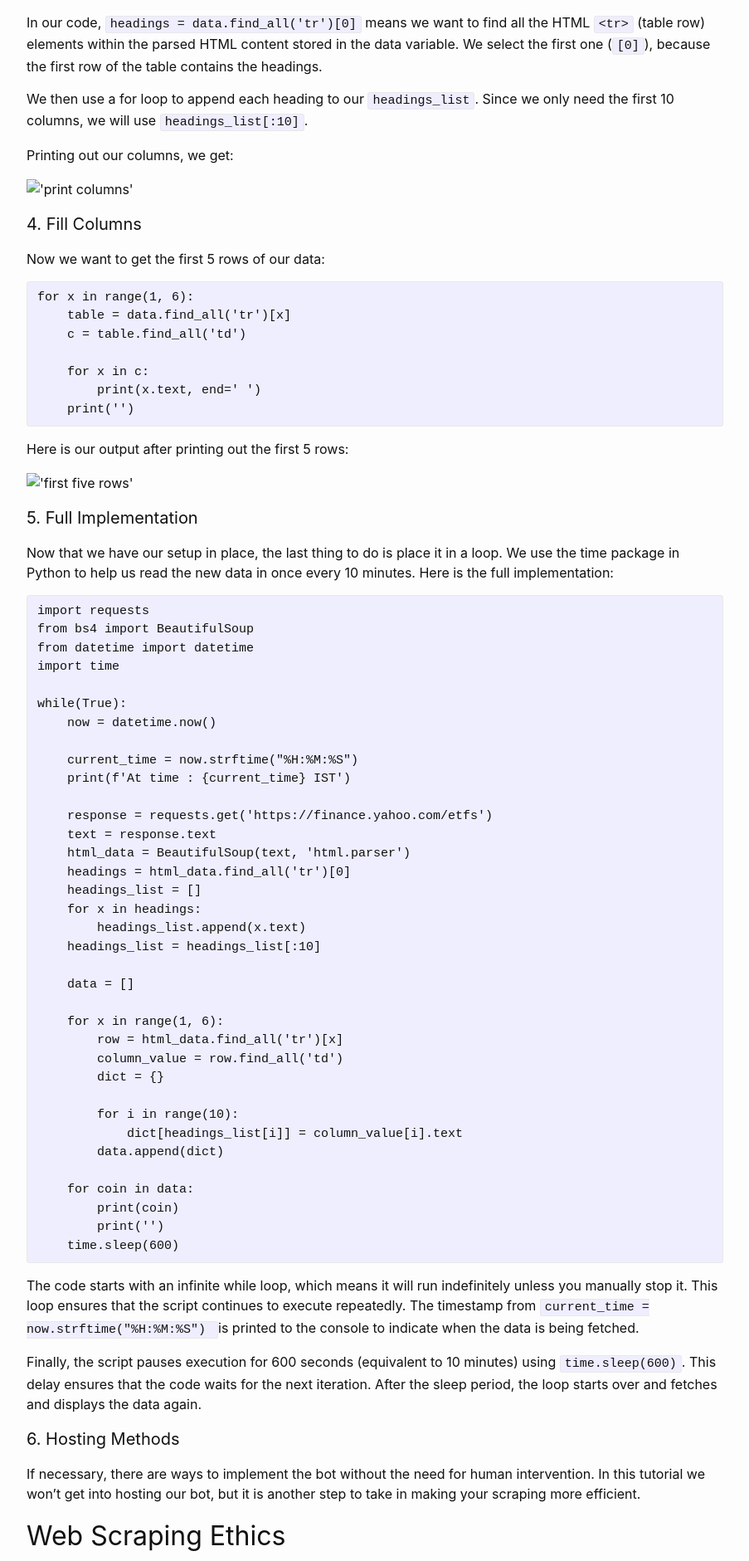
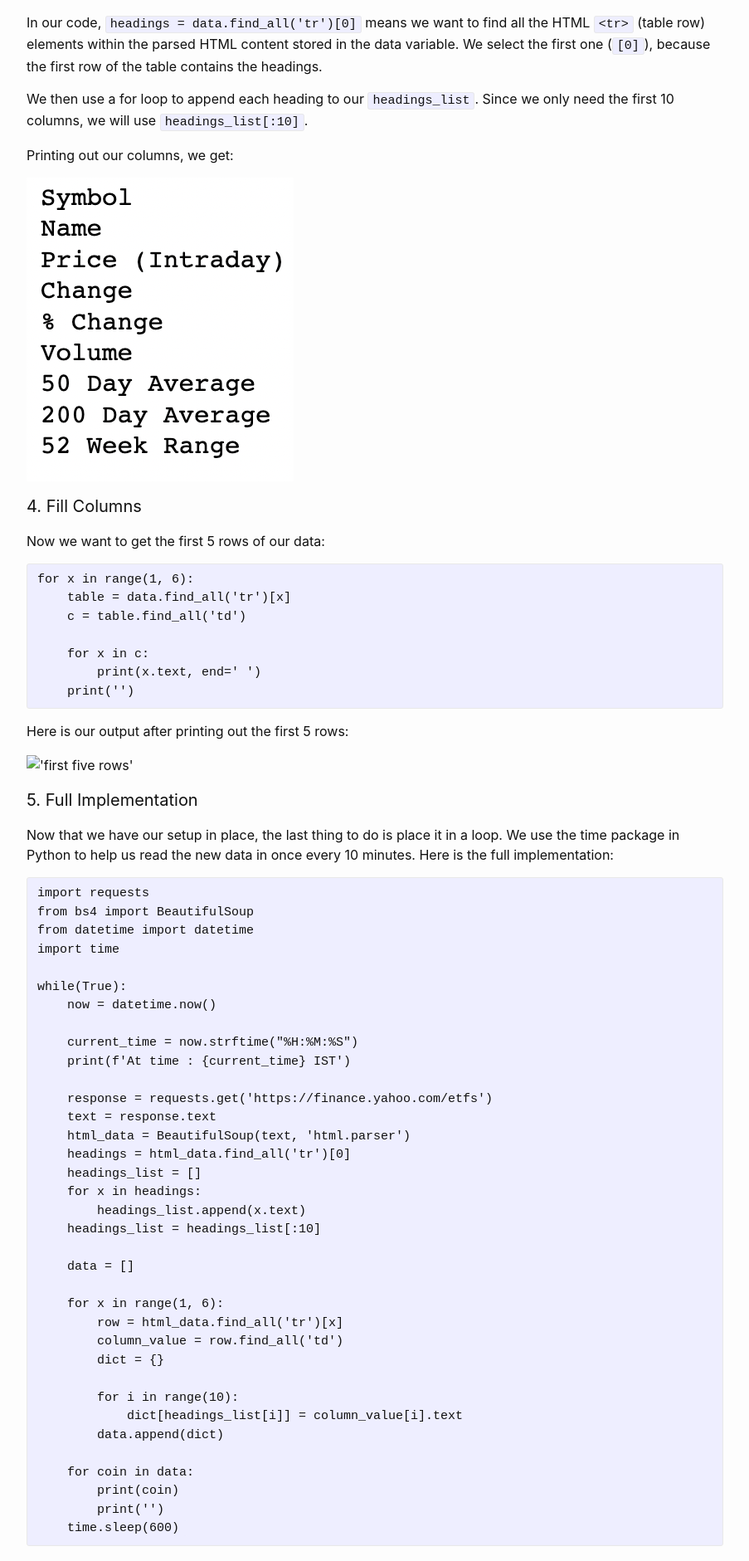
Before and after one commit to justinpferdner/justinpferdner.github.io, a Jekyll site: the page built from _posts/2023-10-12-web-scraping-tutorial.md, in a window 1280 px wide. Shown: the part 2181-4062 px from the top of the page at 83% size, without its empty margins (188-1091 px from the left). Built offline with Jekyll 4.4.1, drawn with Linux system fonts in a browser that asks for light colours; comment, search, counter and statistics services are not loaded.

Commit message:
Update 2023-10-12-web-scraping-tutorial.md
trying new format for images

```diff
--- a/_posts/2023-10-12-web-scraping-tutorial.md
+++ b/_posts/2023-10-12-web-scraping-tutorial.md
@@ -75,7 +75,7 @@ We then use a for loop to append each heading to our `headings_list`. Since we o
 
 Printing out our columns, we get:
 
-!['print columns'](../assets/images/1.01_columns.png)
+<img src="{{site.url}}/{{site.baseurl}}../assets/images/1.01_columns.png" alt="columns"/>
 
 #### 4. Fill Columns
 
```
